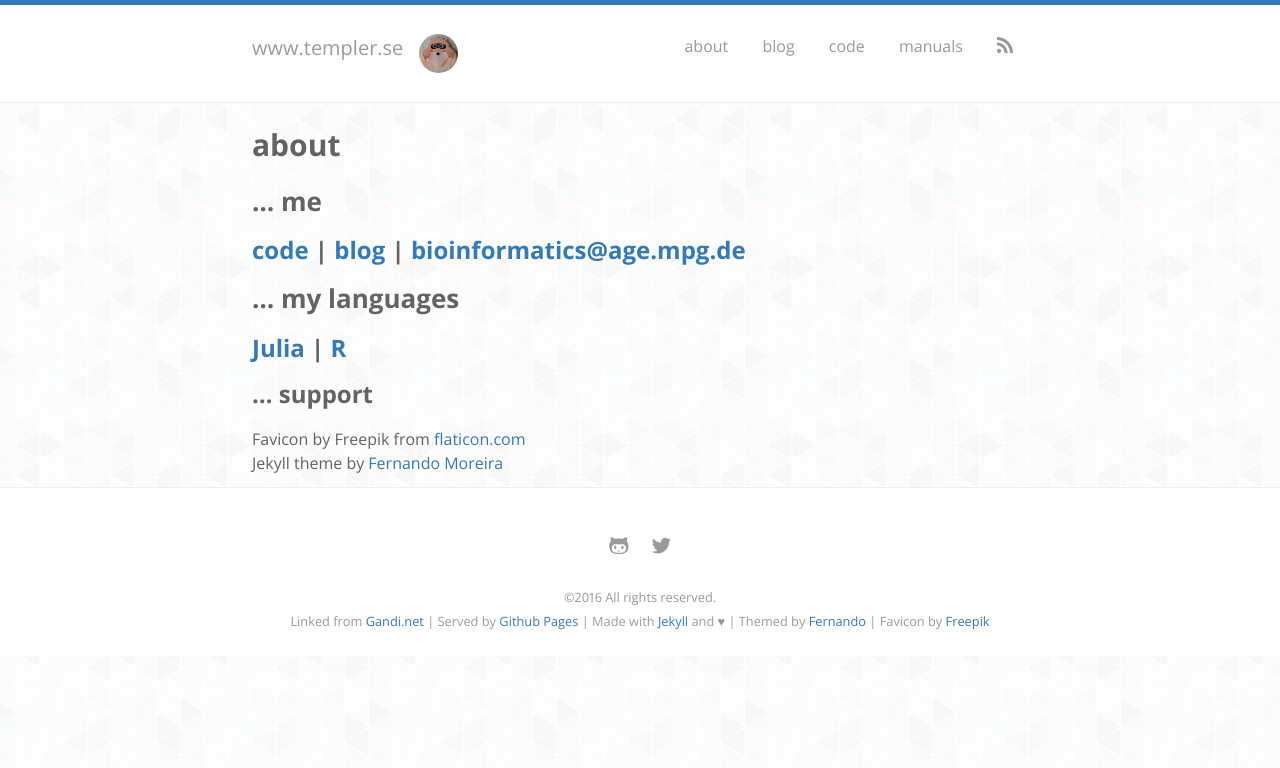
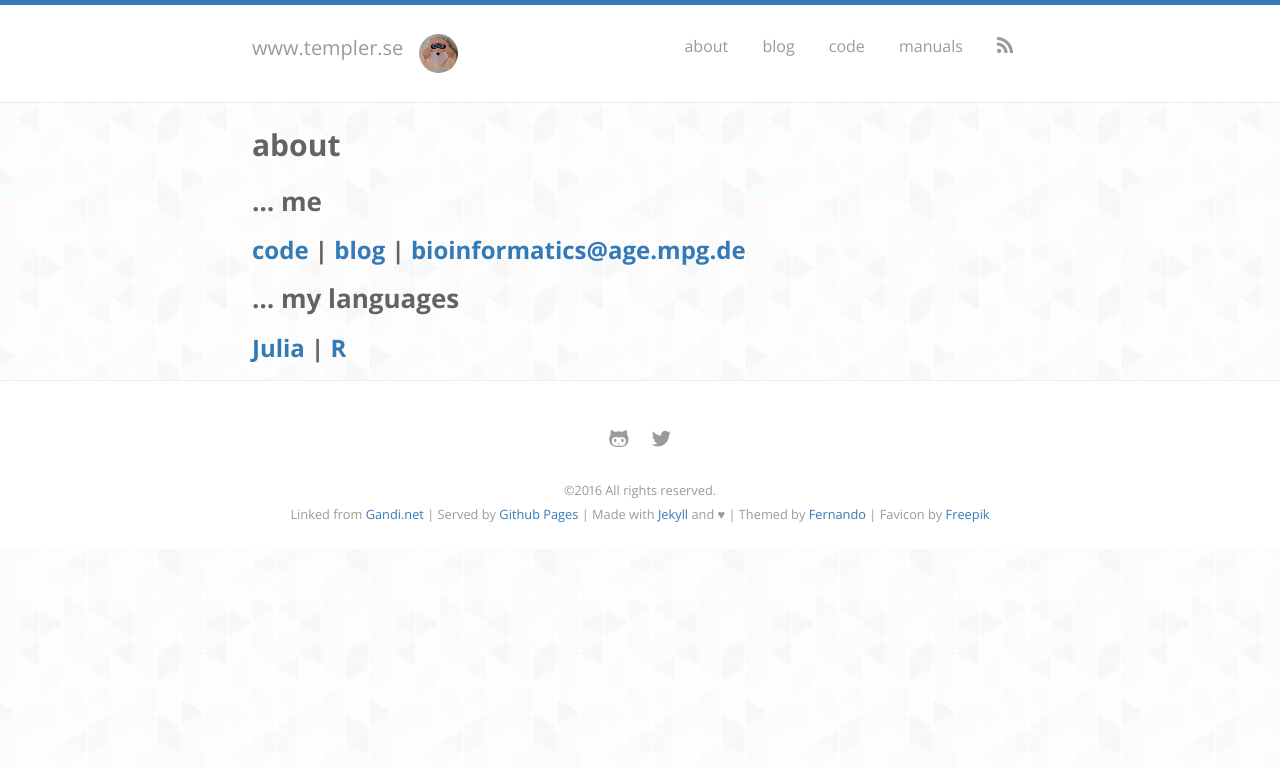
Before and after one commit to pmdbio/setempler.github.io, a Jekyll site: the page built from about.md, in a window 1280 px wide. Shown: the top 768 px of the page. Built offline with Jekyll 4.4.1, drawn with Linux system fonts in a browser that asks for light colours; nearby versions of some CDN libraries; some web fonts are replaced.

Commit message:
dropped duplicate information from about

```diff
--- a/about.md
+++ b/about.md
@@ -13,8 +13,3 @@ permalink: /about
 ## ... my languages
 
 ### [Julia](http://julialang.org){:target="_blank"} | [R](https://www.r-project.org){:target="_blank"}
-
-### ... support
-
-Favicon by Freepik from [flaticon.com](http://www.flaticon.com){:target="_blank"}
-Jekyll theme by [Fernando Moreira](http://nandomoreira.me/end2end/){:target="_blank"}
```
